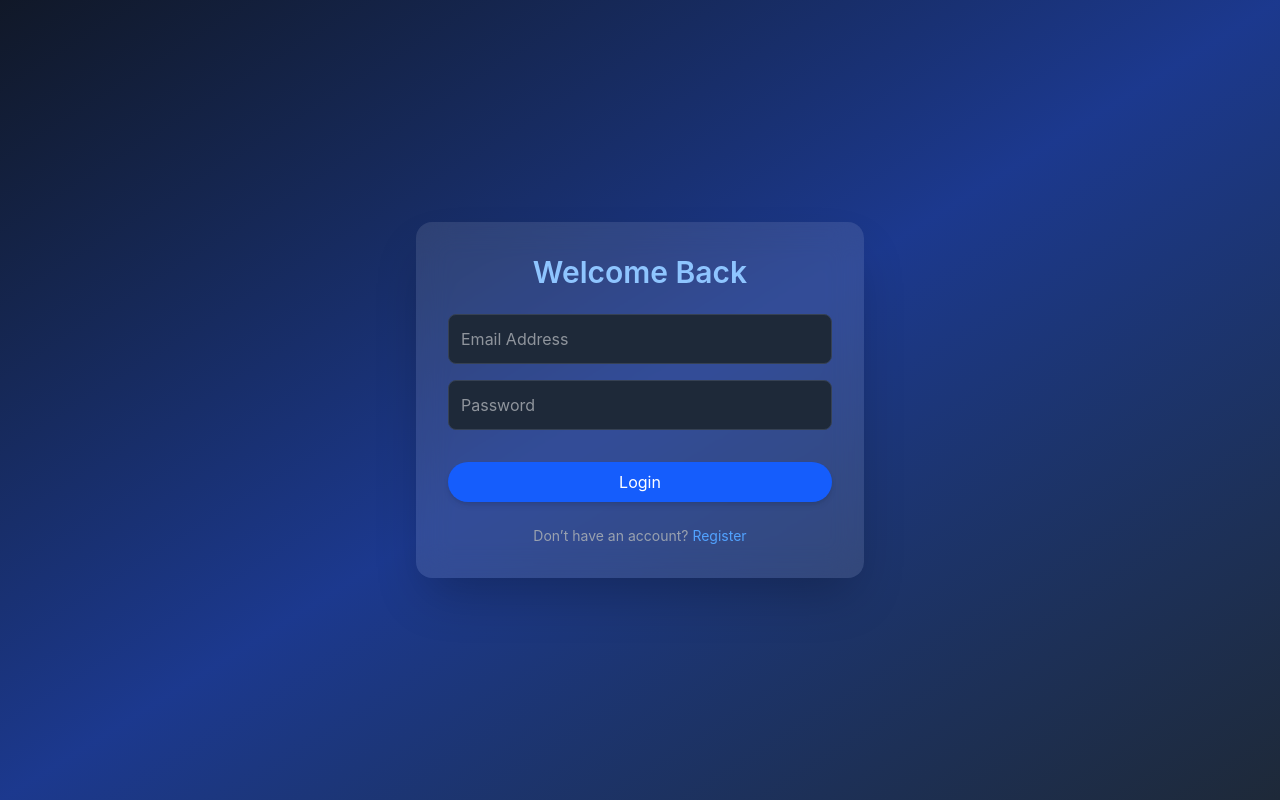
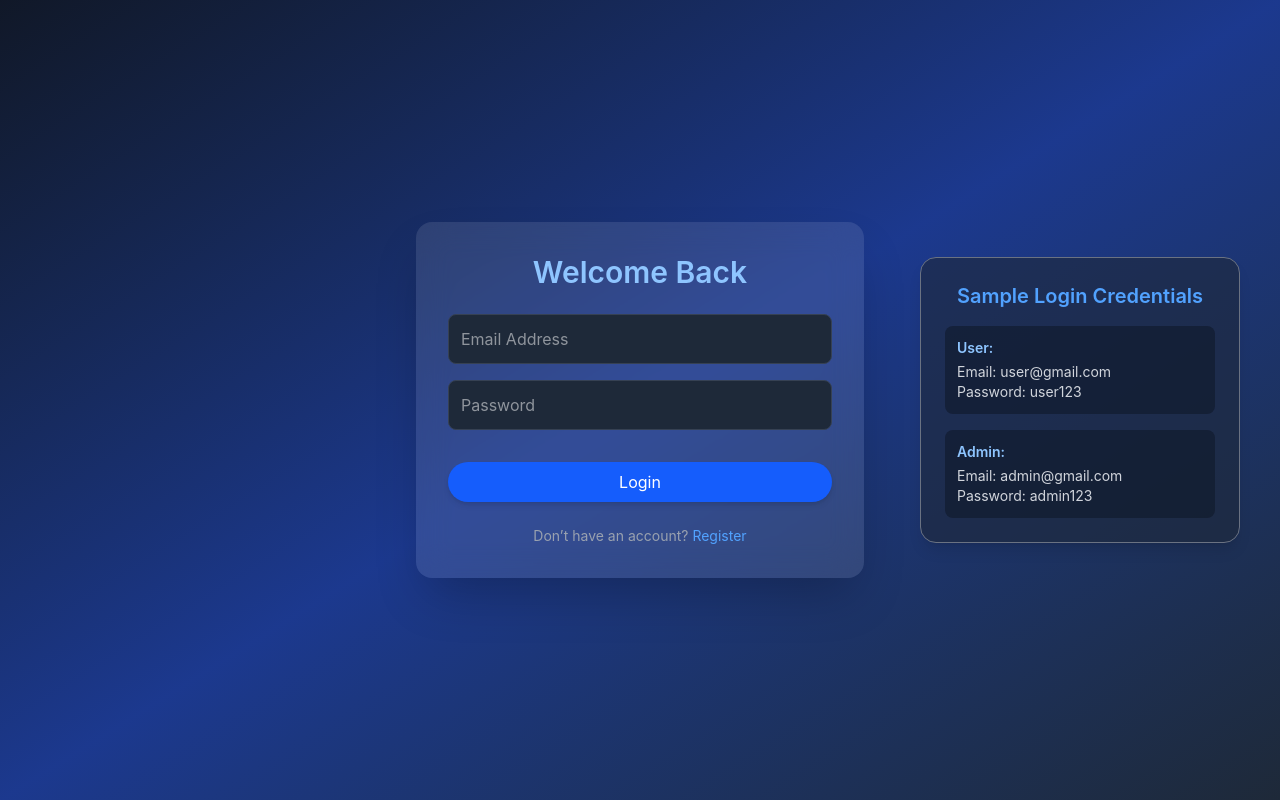
Before and after one commit to Ajeshjose11/photography-portfolio-frontend, a React (Vite) app: page / in a window 1280 px wide. Built offline with nearby package versions, Linux system fonts and the light colour scheme.

Commit message:
Modified Contents

```diff
--- a/src/pages/Gallery.jsx
+++ b/src/pages/Gallery.jsx
@@ -52,7 +52,7 @@ function Gallery() {
 
     const tempDiv = document.createElement("div");
     tempDiv.style.padding = "20px";
-    tempDiv.style.backgroundColor = "#111827"; // dark background
+    tempDiv.style.backgroundColor = "#111827";
 
 
     filteredPhotos.forEach((photo) => {
--- a/src/pages/Login.jsx
+++ b/src/pages/Login.jsx
@@ -48,8 +48,10 @@ function Login() {
   };
 
   return (
-    <div className="min-h-screen flex items-center justify-center bg-gradient-to-br from-gray-900 via-blue-900 to-gray-800 text-white px-6">
+    <div className="min-h-screen flex flex-col md:flex-row items-center justify-center bg-gradient-to-br from-gray-900 via-blue-900 to-gray-800 text-white px-6 py-10 relative">
       <ToastContainer />
+
+      <div className="flex justify-center w-full md:w-2/3">
         <form
           onSubmit={handleLogin}
           className="w-full max-w-md bg-white/10 backdrop-blur-lg rounded-2xl shadow-2xl p-8"
@@ -96,6 +98,27 @@ function Login() {
           </div>
         </form>
       </div>
+
+      <div className="hidden md:block absolute right-10 top-1/2 -translate-y-1/2 w-[320px] bg-gray-800/60 p-6 rounded-2xl shadow-lg border border-gray-500">
+        <h3 className="text-xl font-semibold mb-4 text-blue-400 text-center">
+          Sample Login Credentials
+        </h3>
+
+        <div className="space-y-4 text-sm text-gray-300">
+          <div className="bg-gray-900/60 p-3 rounded-lg">
+            <p className="font-semibold text-blue-300 mb-1">User:</p>
+            <p>Email: user@gmail.com</p>
+            <p>Password: user123</p>
+          </div>
+
+          <div className="bg-gray-900/60 p-3 rounded-lg">
+            <p className="font-semibold text-blue-300 mb-1">Admin:</p>
+            <p>Email: admin@gmail.com</p>
+            <p>Password: admin123</p>
+          </div>
+        </div>
+      </div>
+    </div>
   );
 }
 
--- a/src/pages/UserProfile.jsx
+++ b/src/pages/UserProfile.jsx
@@ -38,7 +38,7 @@ function UserProfile() {
   const fetchPhotos = async () => {
     try {
       const res = await axios.get("http://localhost:3000/photos");
-      const userPhotos = res.data.filter((p) => p.userId === Number(id));
+      const userPhotos = res.data.filter((p) => String(p.userId) === (id));
       setPhotos(userPhotos);
     } catch {
       toast.error("Failed to fetch photos");
@@ -58,7 +58,6 @@ function UserProfile() {
       return;
     }
 
-
     const toBase64 = (file) =>
       new Promise((resolve, reject) => {
         const reader = new FileReader();
@@ -67,10 +66,11 @@ function UserProfile() {
         reader.onerror = (error) => reject(error);
       });
 
+
     const base64Image = await toBase64(file);
 
     const newPhoto = {
-      userId: Number(id),
+      userId: id,
       image: base64Image,
       event,
       date,
--- a/src/pages/Users.jsx
+++ b/src/pages/Users.jsx
@@ -1,34 +1,41 @@
 import React, { useEffect, useState } from "react";
 import axios from "axios";
-import { FiSearch, FiUser,FiArrowLeft } from "react-icons/fi";
+import { FiSearch, FiUser, FiArrowLeft } from "react-icons/fi";
 import { Link } from "react-router-dom";
 
 function Users() {
   const [users, setUsers] = useState([]);
   const [search, setSearch] = useState("");
+  const [filteredUsers, setFilteredUsers] = useState([]);
 
   useEffect(() => {
     axios
       .get("http://localhost:3000/users")
-      .then((res) => setUsers(res.data))
+      .then((res) => {
+        const allUsers = res.data;
+        const normalUsers = allUsers.filter((user) => user.role === "user");
+        setUsers(normalUsers);
+        setFilteredUsers(normalUsers);
+      })
       .catch((err) => console.error("Error fetching users:", err));
   }, []);
 
 
-  const normalUsers = users.filter((user) => user.role === "user");
+  const handleSearch = () => {
+    const query = search.toLowerCase().trim();
 
-
-  const filteredUsers =
-    search.trim() === ""
-      ? normalUsers
-      : normalUsers.filter((user) => {
-        const query = search.toLowerCase();
-        return (
-          user.name?.toLowerCase() === query ||
-          user.email?.toLowerCase() === query ||
-          String(user.id) === query
-        );
-      });
+    if (query === "") {
+      setFilteredUsers(users);
+    } else {
+      const result = users.filter(
+        (user) =>
+          user.name?.toLowerCase().includes(query) ||
+          user.email?.toLowerCase().includes(query) ||
+          String(user.id).includes(query)
+      );
+      setFilteredUsers(result);
+    }
+  };
 
   return (
     <div className="min-h-screen bg-gray-900 text-white flex flex-col items-center py-10 px-6">
@@ -38,7 +45,7 @@ function Users() {
           className="flex items-center gap-2 bg-gray-800 hover:bg-gray-700 px-3 py-2 rounded-lg text-blue-400 border border-gray-700 hover:border-blue-400 transition"
         >
           <FiArrowLeft />
-          <span>Back to Users</span>
+          <span>Back to Dashboard</span>
         </Link>
       </div>
 
@@ -56,6 +63,12 @@ function Users() {
           onChange={(e) => setSearch(e.target.value)}
           className="bg-transparent outline-none w-full text-gray-200 placeholder-gray-500"
         />
+        <button
+          onClick={handleSearch}
+          className="ml-3 bg-blue-600 hover:bg-blue-700 px-3 py-1.5 rounded-lg text-sm text-white transition"
+        >
+          Search
+        </button>
       </div>
 
 
```
Lines whose indentation alone changed are shown as unchanged.
